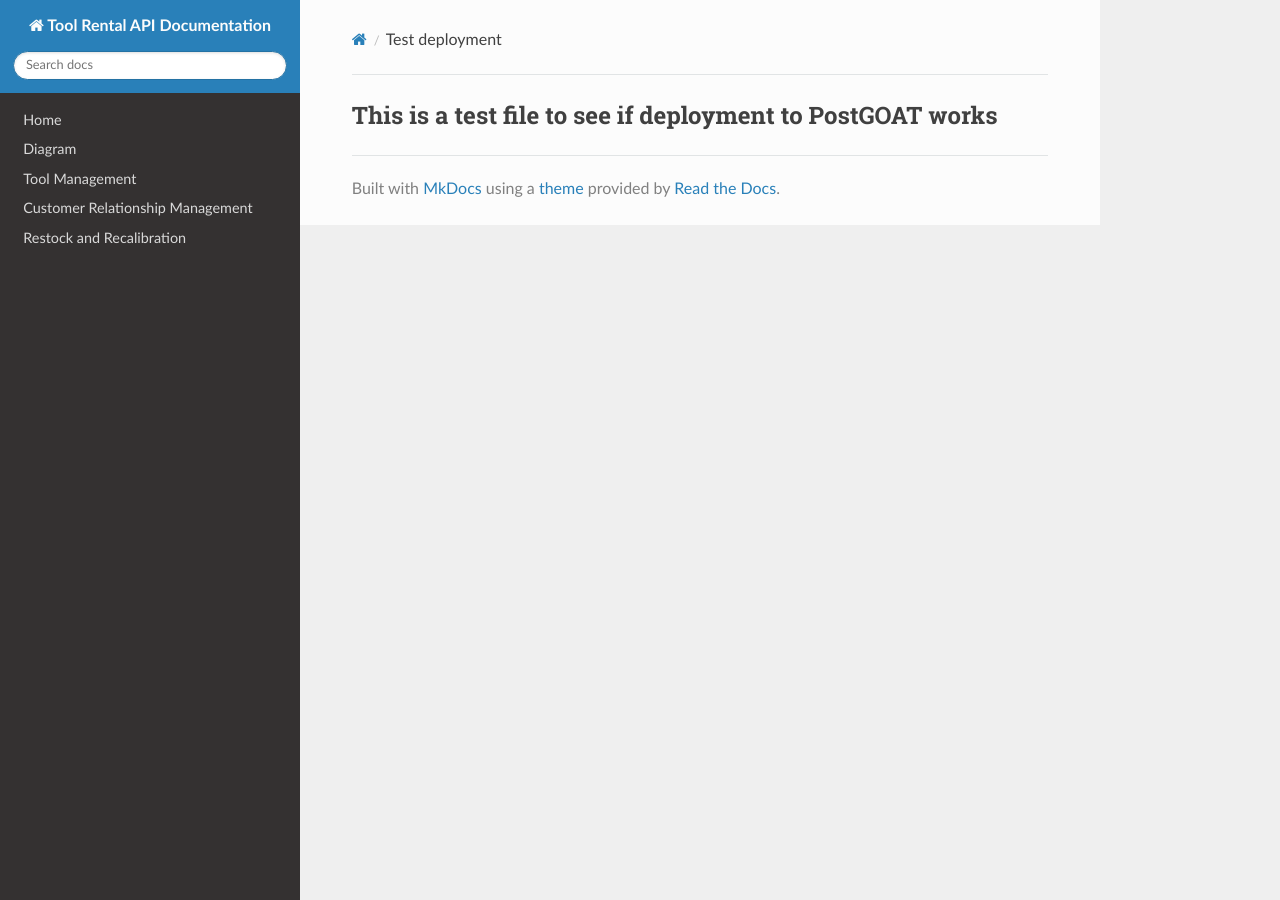
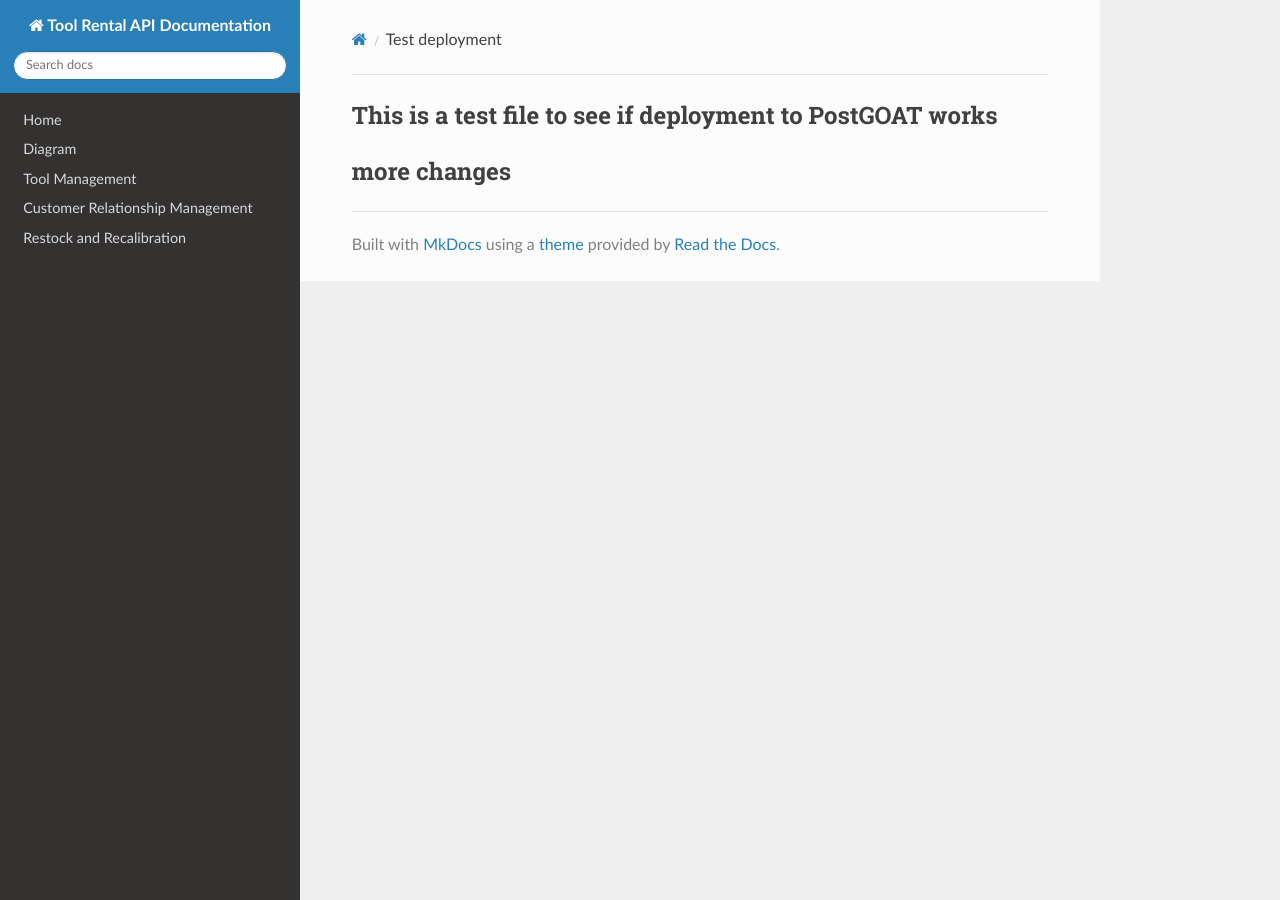
Before and after one commit to WillTrem/UInnovate, an MkDocs documentation site: the page built from documentation/docs/test_deployment.md, in a window 1280 px wide. Built offline with MkDocs 1.6.1, drawn with Linux system fonts in a browser that asks for light colours; nearby versions of some CDN libraries.

Commit message:
Update test_deployment.md

```diff
--- a/documentation/docs/test_deployment.md
+++ b/documentation/docs/test_deployment.md
@@ -1 +1,2 @@
 ## This is a test file to see if deployment to PostGOAT works
+## more changes
```
